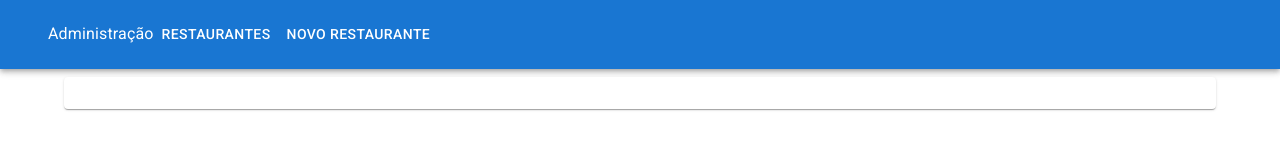
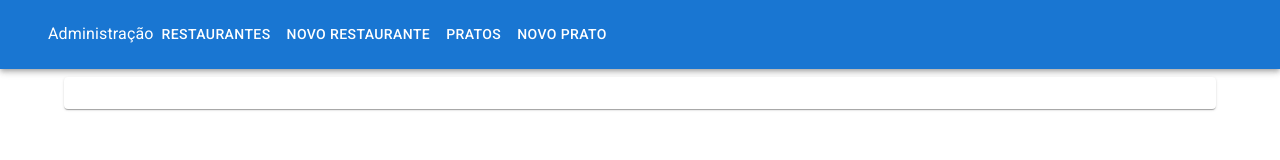
Before and after one commit to caetanoburjack/alfood, a React (Create React App) app: page /admin in a window 1280 px wide. Shown: the top 160 px of the page. Built offline with nearby package versions, Linux system fonts and the light colour scheme; the HTML template or start-up script is replaced by a standard one.

Commit message:
Adicionando a administração de pratos na baseAdmin

```diff
--- a/src/App.tsx
+++ b/src/App.tsx
@@ -1,5 +1,7 @@
 import { Routes, Route } from 'react-router-dom';
 import PaginaBaseAdmin from './paginas/Administracao/PaginaBaseAdmin';
+import AdministracaoPratos from './paginas/Administracao/Pratos/AdministracaoPratos';
+import FormularioPrato from './paginas/Administracao/Pratos/FormularioRestaurante';
 import AdministracaoRestaurantes from './paginas/Administracao/Restaurantes/AdministracaoRestaurantes';
 import FormularioRestaurante from './paginas/Administracao/Restaurantes/FormularioRestaurante';
 import Home from './paginas/Home';
@@ -16,6 +18,10 @@ function App() {
         <Route path="restaurantes" element={<AdministracaoRestaurantes />} />
         <Route path="restaurantes/novo" element={<FormularioRestaurante />} />
         <Route path="restaurantes/:id" element={<FormularioRestaurante />} />
+
+        <Route path="pratos" element={<AdministracaoPratos />} />
+        <Route path="pratos/novo" element={<FormularioPrato />} />
+        <Route path="pratos/:id" element={<FormularioPrato />} />
       </Route>
     </Routes>
   );
--- a/src/paginas/Administracao/PaginaBaseAdmin.tsx
+++ b/src/paginas/Administracao/PaginaBaseAdmin.tsx
@@ -57,6 +57,16 @@ const PaginaBaseAdmin = () => {
                                     Novo Restaurante
                                 </Button>
                             </Link>
+                            <Link component={RouterLink} to="/admin/pratos">
+                                <Button sx={{ my: 2, color: 'white' }}>
+                                    Pratos
+                                </Button>
+                            </Link>
+                            <Link component={RouterLink} to="/admin/pratos/novo">
+                                <Button sx={{ my: 2, color: 'white' }}>
+                                    Novo Prato
+                                </Button>
+                            </Link>
                         </Box>
                     </Toolbar>
 
```
